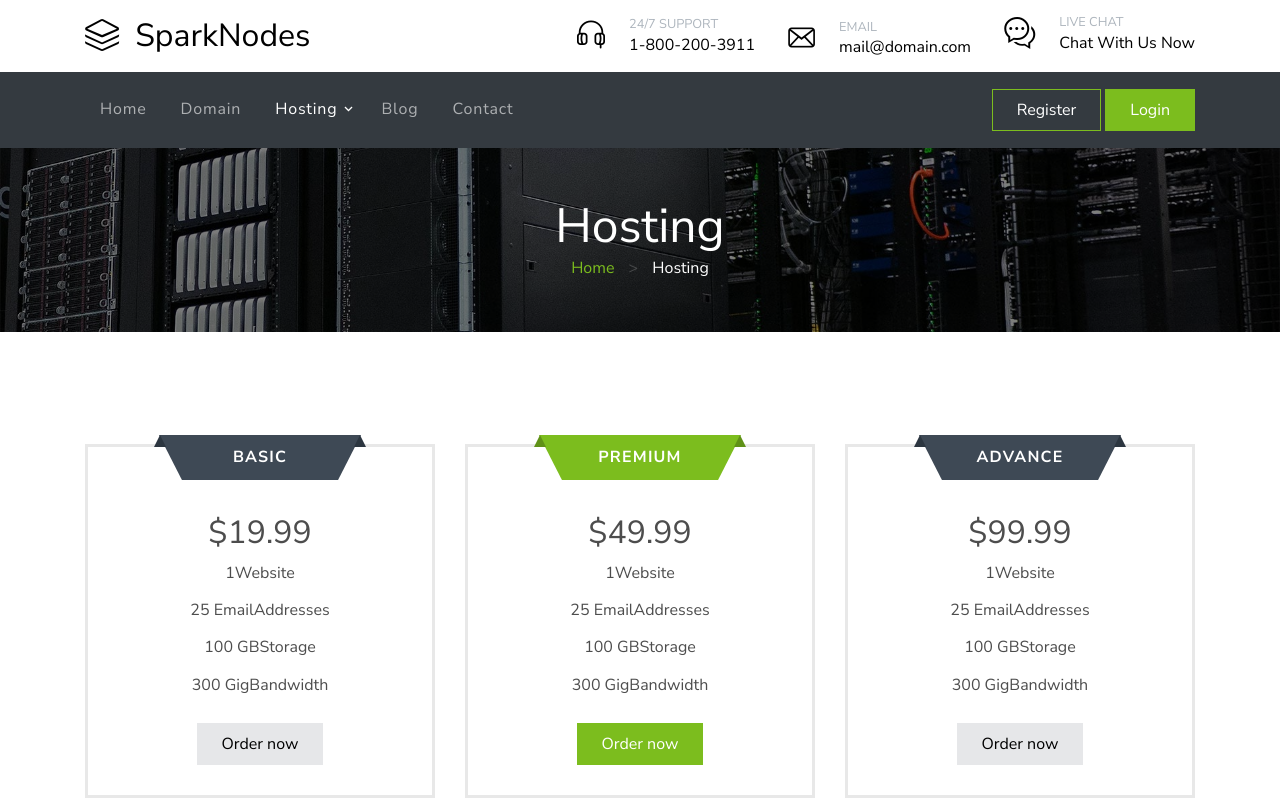
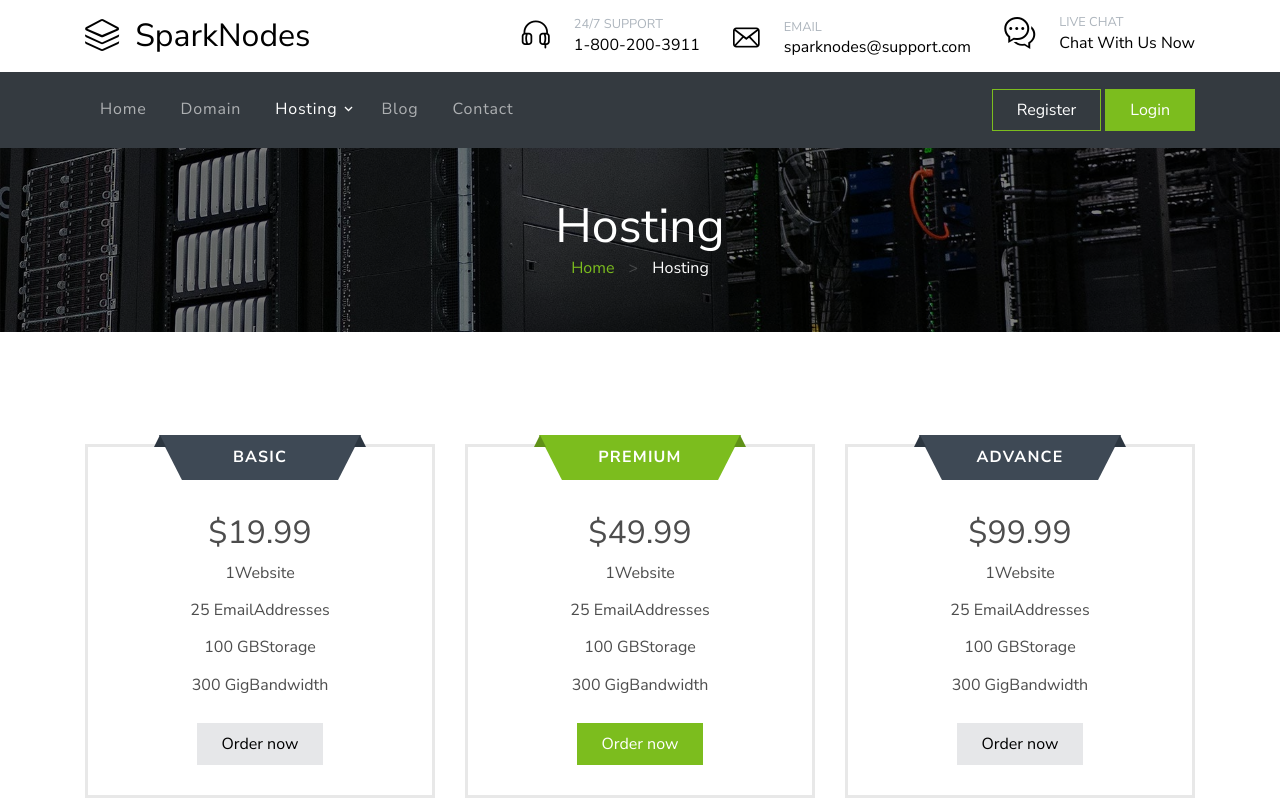
Before and after one commit to Alexgamerlvb1234/sparknodes, a plain HTML site: page hosting.html in a window 1280 px wide. Shown: the top 801 px of the page. Drawn offline with Linux system fonts and the light colour scheme; files whose address does not match are found by name.

Commit message:
Update hosting.html

```diff
--- a/hosting.html
+++ b/hosting.html
@@ -77,7 +77,7 @@
                       </div>
                       <div class="d-none d-lg-block">
                         <span class="d-block text-gray-500 text-uppercase">Email</span>
-                        <span class="h6">mail@domain.com</span>
+                        <span class="h6">sparknodes@support.com</span>
                       </div>
                     </div>
                   </a>
```
